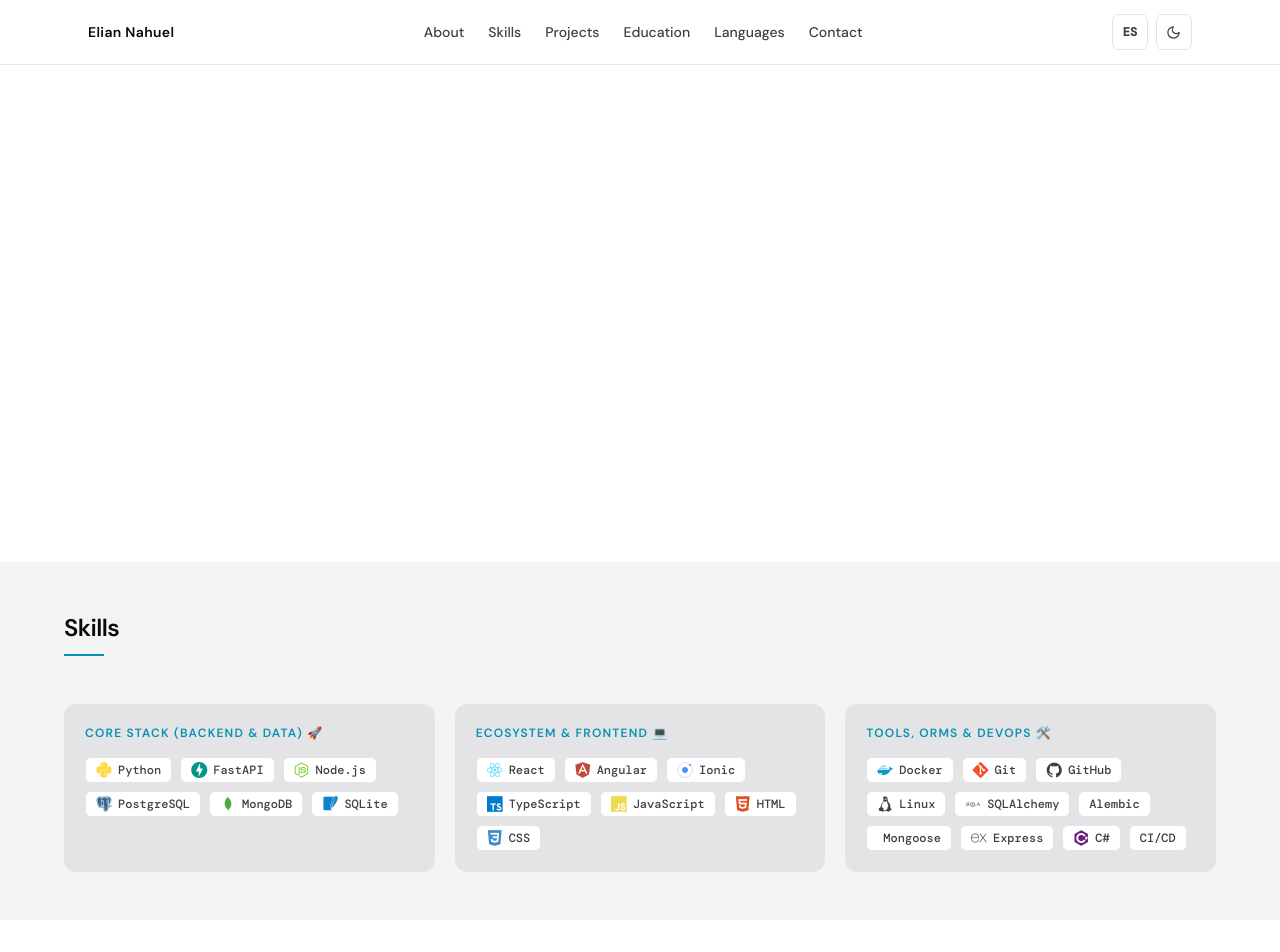
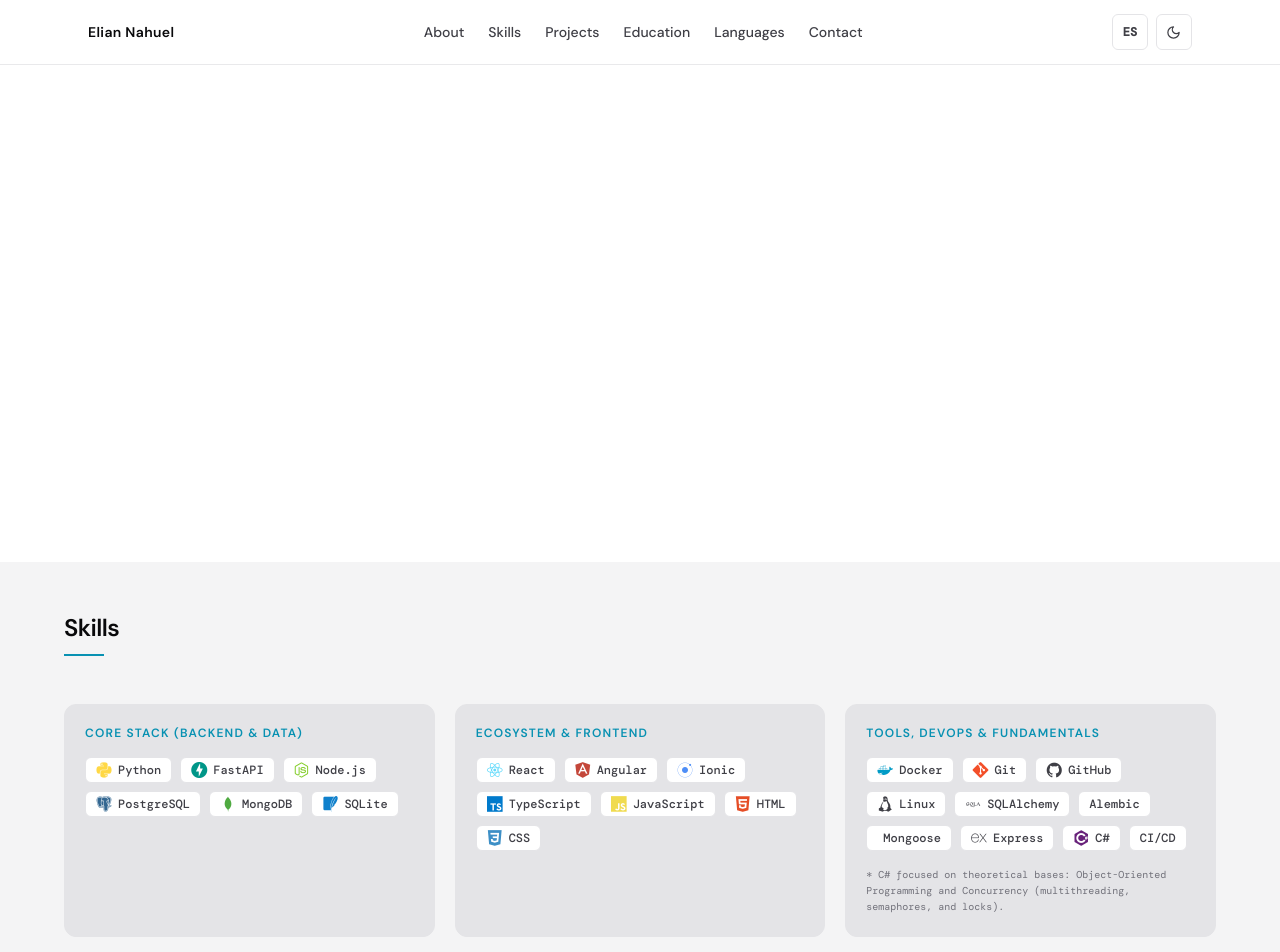
Before and after one commit to eliann313/mi-portfolio, a React (Vite) app: page / in a window 1280 px wide. Shown: the top 952 px of the page. Built offline with nearby package versions, Linux system fonts and the light colour scheme; a web font is replaced by a local one.

Commit message:
refactor: remover emojis de categorias de tecnologias, renombrar a Herramientas, DevOps & Fundamentos y agregar aclaracion de C# academico

```diff
--- a/src/components/sections/Skills.tsx
+++ b/src/components/sections/Skills.tsx
@@ -60,6 +60,11 @@ export function Skills() {
                   </span>
                 ))}
               </div>
+              {cat.description && (
+                <p className="text-[10px] mt-4 font-mono leading-relaxed" style={{ color: c.textMuted }}>
+                  * {cat.description[locale as Locale]}
+                </p>
+              )}
             </motion.div>
           ))}
         </div>
--- a/src/data/skills.ts
+++ b/src/data/skills.ts
@@ -2,7 +2,7 @@ import type { SkillCategory } from '../types';
 
 export const skillCategories: SkillCategory[] = [
   {
-    category: { es: 'Stack Principal (Backend & Data) 🚀', en: 'Core Stack (Backend & Data) 🚀' },
+    category: { es: 'Stack Principal (Backend & Data)', en: 'Core Stack (Backend & Data)' },
     skills: [
       { name: 'Python',     icon: 'devicon-python-plain colored' },
       { name: 'FastAPI',    icon: 'devicon-fastapi-plain colored' },
@@ -13,7 +13,7 @@ export const skillCategories: SkillCategory[] = [
     ],
   },
   {
-    category: { es: 'Ecosistema & Frontend 💻', en: 'Ecosystem & Frontend 💻' },
+    category: { es: 'Ecosistema & Frontend', en: 'Ecosystem & Frontend' },
     skills: [
       { name: 'React',      icon: 'devicon-react-original colored' },
       { name: 'Angular',    icon: 'devicon-angularjs-plain colored' },
@@ -25,7 +25,7 @@ export const skillCategories: SkillCategory[] = [
     ],
   },
   {
-    category: { es: 'Herramientas, ORMs & DevOps 🛠️', en: 'Tools, ORMs & DevOps 🛠️' },
+    category: { es: 'Herramientas, DevOps & Fundamentos', en: 'Tools, DevOps & Fundamentals' },
     skills: [
       { name: 'Docker',     icon: 'devicon-docker-plain colored' },
       { name: 'Git',        icon: 'devicon-git-plain colored' },
@@ -38,5 +38,9 @@ export const skillCategories: SkillCategory[] = [
       { name: 'C#',         icon: 'devicon-csharp-plain colored' },
       { name: 'CI/CD',      icon: undefined },
     ],
+    description: {
+      es: 'C# enfocado a bases teóricas: Programación Orientada a Objetos y Concurrencia (multihilos, semáforos y locks).',
+      en: 'C# focused on theoretical bases: Object-Oriented Programming and Concurrency (multithreading, semaphores, and locks).'
+    }
   },
 ];
--- a/src/types/index.ts
+++ b/src/types/index.ts
@@ -30,6 +30,7 @@ export interface Skill {
 export interface SkillCategory {
   category: Record<Locale, string>;
   skills: Skill[];
+  description?: Record<Locale, string>;
 }
 
 export interface EducationEntry {
```
